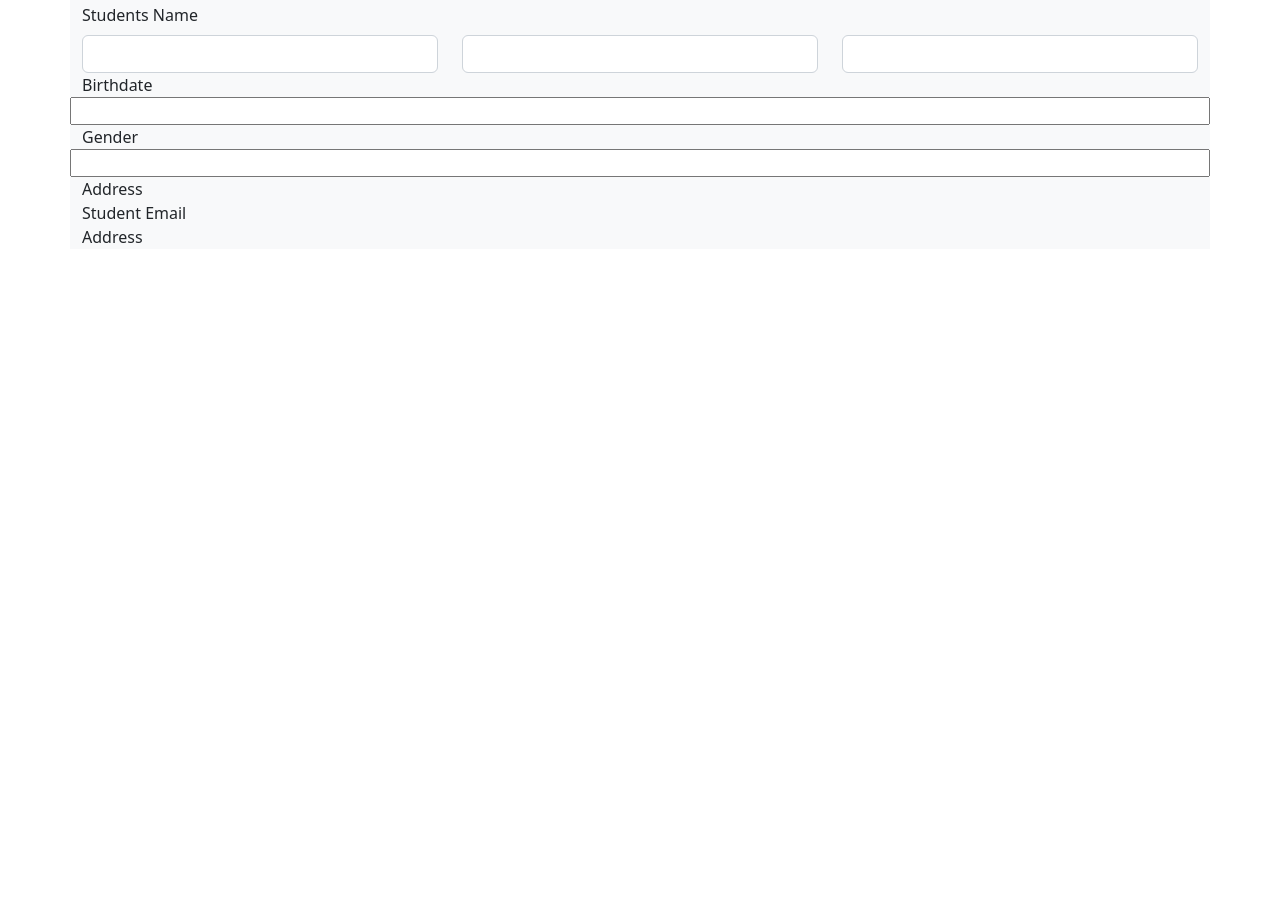
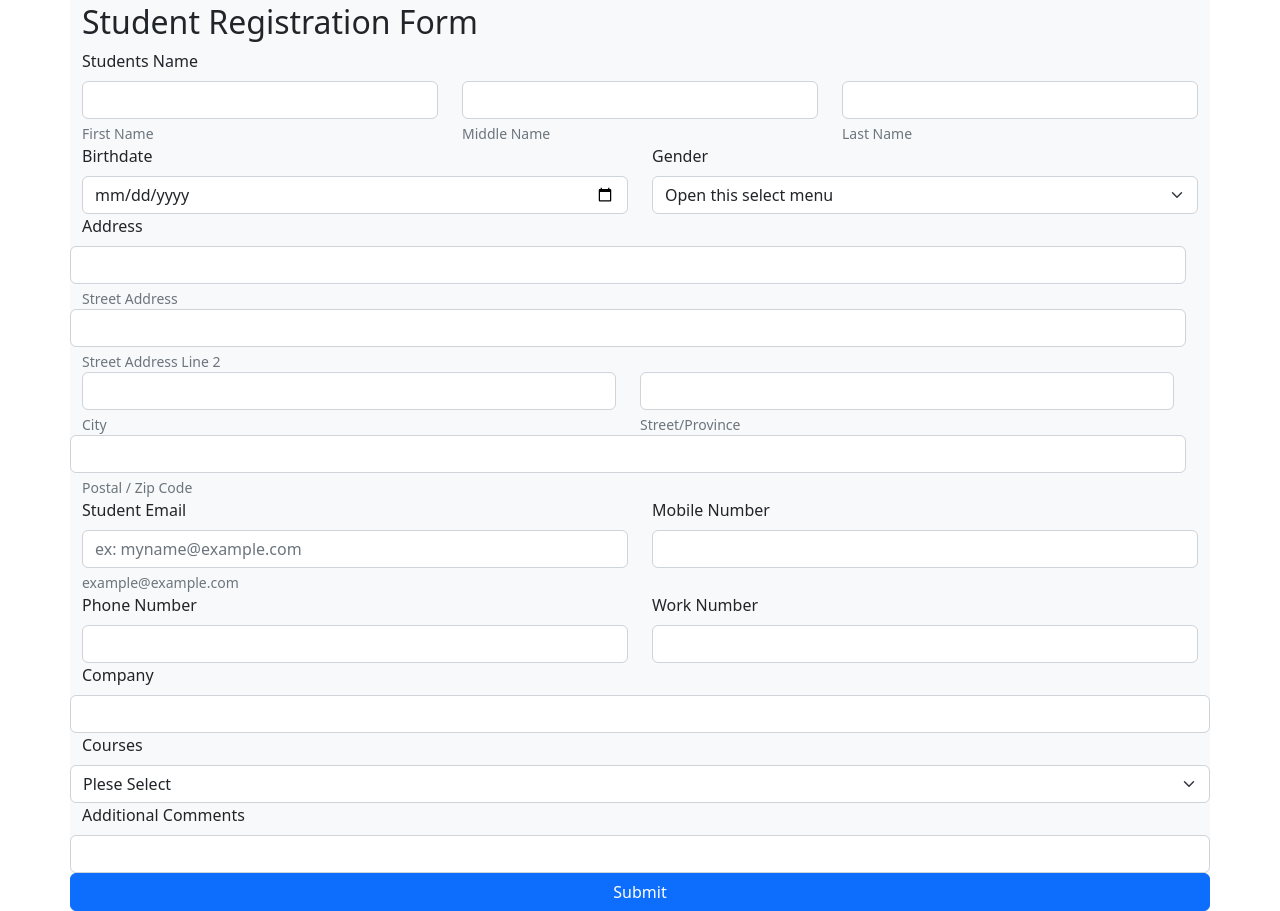
Before and after one commit to srestamalla/nextcomponentcard, a Next.js app: page / in a window 1280 px wide. Shown: the part 1360-2271 px from the top of the page. Before the commit the page ends 1609 px from the top, so only its background shows below. Built offline with nearby package versions, Linux system fonts and the light colour scheme.

Commit message:
form update

```diff
--- a/components/form/FormComp.js
+++ b/components/form/FormComp.js
@@ -1,21 +1,62 @@
-import React from "react";
+import React, { useState } from "react";
 import { Col, Container, Row } from "react-bootstrap";
 
+const initialState = [
+  {
+    fName: "",
+    mName: "",
+    lName: "",
+    bDate: "",
+  },
+];
+
 const FormComp = () => {
+  const [values, setValues] = useState(initialState);
+
+  const handleChange = (e) => {
+    const { name, value } = e.target;
+    setValues({ ...values, [name]: value });
+  };
+
+  const handleSubmit = (e) => {
+    console.log(values);
+    e.preventDefault();
+  };
+
   return (
     <div>
       <Container>
+        <div className="bg-white">
           <Row className="bg-light">
-          <form action="" method="">
+            <h2>Student Registration Form</h2>
+          </Row>
+          <Row className="bg-light">
+            <form onSubmit={handleSubmit} action="" method="">
               <label className="form-label">Students Name</label>
               <Row className="">
                 <Col className="">
                   <input
+                    onChange={handleChange}
                     className="form-control"
                     type="text"
                     id=""
-                  name=""
+                    name="fName"
                   ></input>
+                  <div id="" class="form-text">
+                    First Name
+                  </div>
+                </Col>
+                <Col>
+                  <input
+                    onChange={handleChange}
+                    className="form-control"
+                    type="text"
+                    id=""
+                    name="mName"
+                  ></input>
+                  <div id="" class="form-text">
+                    Middle Name
+                  </div>
                 </Col>
                 <Col>
                   <input
@@ -24,33 +65,172 @@ const FormComp = () => {
                     id=""
                     name=""
                   ></input>
+                  <div id="" class="form-text">
+                    Last Name
+                  </div>
+                </Col>
+              </Row>
+              <Row>
+                <Col>
+                  <label className="form-label">Birthdate</label>
+                  <input
+                    name="bDate"
+                    onChange={handleChange}
+                    className="form-control"
+                    type="date"
+                  ></input>
+                </Col>
+                <Col>
+                  <label className="form-label">Gender</label>
+                  <select className="form-select">
+                    <option selected disabled>
+                      Open this select menu
+                    </option>
+                    <option value="1">Male</option>
+                    <option value="2">Female</option>
+                    <option value="3">Others</option>
+                  </select>
+                </Col>
+              </Row>
+              <Row>
+                <label className="form-label">Address</label>
+                <Row>
+                  <input
+                    name="address1"
+                    onChange={handleChange}
+                    className="form-control"
+                  ></input>
+                  <div id="" class="form-text">
+                    Street Address
+                  </div>
+                </Row>
+
+                <Row>
+                  <input
+                    name="address2"
+                    onChange={handleChange}
+                    className="form-control"
+                  ></input>
+                  <div id="" class="form-text">
+                    Street Address Line 2
+                  </div>
+                </Row>
+
+                <Row>
+                  <Col>
+                    <input
+                      name="cityAddress"
+                      onChange={handleChange}
+                      className="form-control"
+                    ></input>
+                    <div id="" class="form-text">
+                      City
+                    </div>
                   </Col>
                   <Col>
                     <input
+                      name="streetAddress"
+                      onChange={handleChange}
                       className="form-control"
-                  type="text"
-                  id=""
-                  name=""
+                    ></input>
+                    <div id="" class="form-text">
+                      Street/Province
+                    </div>
+                  </Col>
+                </Row>
+                <Row>
+                  <input
+                    name="postalCode"
+                    onChange={handleChange}
+                    className="form-control"
+                  ></input>
+                  <div id="" class="form-text">
+                    Postal / Zip Code
+                  </div>
+                </Row>
+              </Row>
+              <Row>
+                <Col>
+                  <label className="form-label">Student Email</label>
+                  <input
+                    name="email"
+                    onChange={handleChange}
+                    className="form-control"
+                    placeholder="ex: myname@example.com"
+                    type="email"
+                  ></input>
+                  <div id="" class="form-text">
+                    example@example.com
+                  </div>
+                </Col>
+                <Col>
+                  <label className="form-label">Mobile Number</label>
+                  <input
+                    name="mnum"
+                    onChange={handleChange}
+                    className="form-control"
+                    type="tel"
                   ></input>
                 </Col>
               </Row>
               <Row>
-              <label>Birthdate</label>
-              <input></input>
-              <label>Gender</label>
-              <input></input>
+                <Col>
+                  <label className="form-label">Phone Number</label>
+                  <input
+                    name="pnum"
+                    onChange={handleChange}
+                    className="form-control"
+                    type="tel"
+                  ></input>
+                </Col>
+                <Col>
+                  <label className="form-label">Work Number</label>
+                  <input
+                    name="wnum"
+                    onChange={handleChange}
+                    className="form-control"
+                    type="tel"
+                  ></input>
+                </Col>
               </Row>
               <Row>
-              <label>Address</label>
+                <label className="form-label">Company</label>
+                <input
+                  name="company"
+                  onChange={handleChange}
+                  className="form-control"
+                ></input>
               </Row>
               <Row>
-              <label>Student Email</label>
+                <label className="form-label">Courses</label>
+                <select className="form-select">
+                  <option selected disabled>
+                    Plese Select
+                  </option>
+                  <option value="1">Windows 8</option>
+                  <option value="2">Introduction to Linux</option>
+                  <option value="3">English 101</option>
+                  <option value="4">English 102</option>
+                  <option value="5">History 101</option>
+                  <option value="6">History 102</option>
+                </select>
               </Row>
               <Row>
-              <label>Address</label>
+                <label className="form-label">Additional Comments</label>
+                <input
+                  name="comment"
+                  onChange={handleChange}
+                  className="form-control"
+                ></input>
+              </Row>
+              <Row>
+                <button type="submit" className="btn btn-primary">
+                  Submit
+                </button>
               </Row>
             </form>
           </Row>
+        </div>
       </Container>
     </div>
   );
--- a/pages/users/[userid].js
+++ b/pages/users/[userid].js
@@ -4,7 +4,7 @@ const UserDetails = () => {
   return (
     <>
       <div>
-        <h1>Details Page of Gituser</h1>
+        <h1>Details Page of Gituser{userid}</h1>
       </div>
     </>
   );
```
Lines whose indentation alone changed are shown as unchanged.
